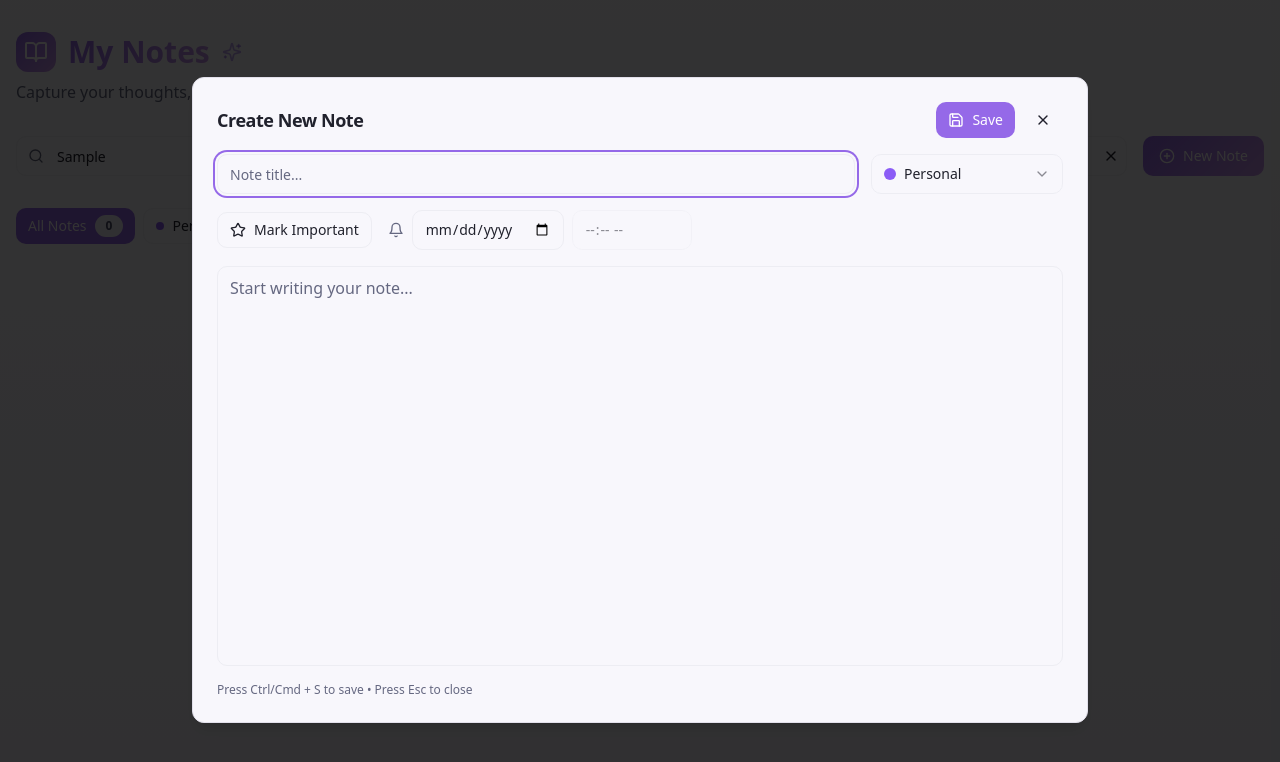
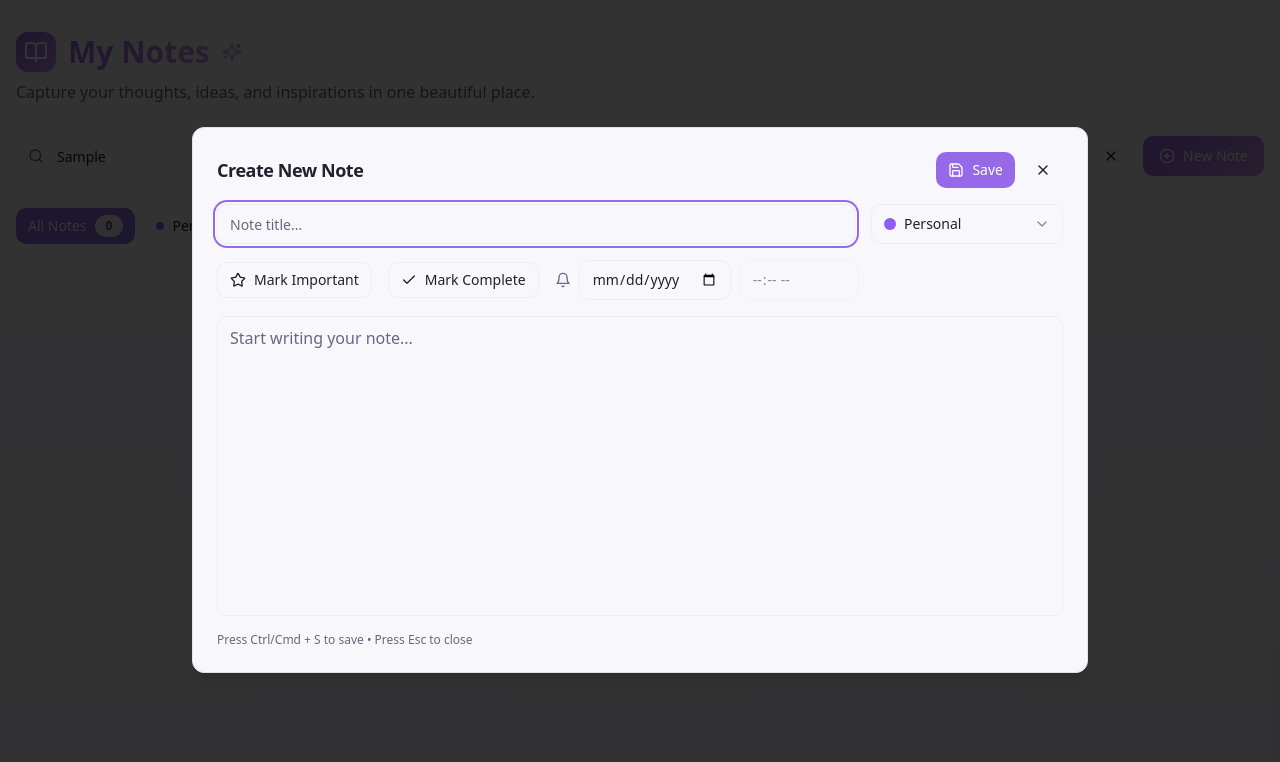
Before and after one commit to laith-hamdan/notes-application, a React (Vite) app: page / in a window 1280 px wide. Both pictures are taken after typing "Sample" into the empty fields and a click on the button "Create Your First Note". Shown: the top 762 px of the page. Built offline with nearby package versions, Linux system fonts and the light colour scheme.

Commit message:
Add note actions and styling

```diff
--- a/src/components/NoteCard.tsx
+++ b/src/components/NoteCard.tsx
@@ -42,7 +42,7 @@ export const NoteCard = ({ note, categories, onEdit, onDelete, onToggleImportant
         <div className="flex items-start justify-between mb-3">
           <div className="flex-1 min-w-0">
             <div className="flex items-center gap-2">
-              <h3 className="font-semibold text-lg text-foreground truncate">
+              <h3 className={`font-semibold text-lg text-foreground truncate ${note.isChecked ? 'line-through opacity-60' : ''}`}>
                 {note.title}
               </h3>
               {note.isImportant && (
@@ -93,7 +93,7 @@ export const NoteCard = ({ note, categories, onEdit, onDelete, onToggleImportant
         </div>
 
         {note.content && (
-          <p className="text-muted-foreground text-sm mb-4 leading-relaxed">
+          <p className={`text-muted-foreground text-sm mb-4 leading-relaxed ${note.isChecked ? 'line-through opacity-60' : ''}`}>
             {getPreview(note.content)}
           </p>
         )}
--- a/src/components/NoteEditor.tsx
+++ b/src/components/NoteEditor.tsx
@@ -19,21 +19,23 @@ import {
 } from '@/components/ui/dialog';
 import * as DialogPrimitive from "@radix-ui/react-dialog";
 import { cn } from "@/lib/utils";
-import { X, Save, Star, Bell } from 'lucide-react';
+import { X, Save, Star, Bell, Check, Trash2 } from 'lucide-react';
 
 interface NoteEditorProps {
   note?: Note;
   categories: NoteCategory[];
   isOpen: boolean;
   onClose: () => void;
-  onSave: (title: string, content: string, category: string, isImportant?: boolean, reminderDate?: Date) => void;
+  onSave: (title: string, content: string, category: string, isImportant?: boolean, reminderDate?: Date, isChecked?: boolean) => void;
+  onDelete?: (id: string) => void;
 }
 
-export const NoteEditor = ({ note, categories, isOpen, onClose, onSave }: NoteEditorProps) => {
+export const NoteEditor = ({ note, categories, isOpen, onClose, onSave, onDelete }: NoteEditorProps) => {
   const [title, setTitle] = useState('');
   const [content, setContent] = useState('');
   const [category, setCategory] = useState('personal');
   const [isImportant, setIsImportant] = useState(false);
+  const [isChecked, setIsChecked] = useState(false);
   const [reminderDate, setReminderDate] = useState('');
   const [reminderTime, setReminderTime] = useState('');
 
@@ -43,6 +45,7 @@ export const NoteEditor = ({ note, categories, isOpen, onClose, onSave }: NoteEd
       setContent(note.content);
       setCategory(note.category);
       setIsImportant(note.isImportant || false);
+      setIsChecked(note.isChecked || false);
       if (note.reminderDate) {
         const date = new Date(note.reminderDate);
         setReminderDate(date.toISOString().split('T')[0]);
@@ -56,6 +59,7 @@ export const NoteEditor = ({ note, categories, isOpen, onClose, onSave }: NoteEd
       setContent('');
       setCategory('personal');
       setIsImportant(false);
+      setIsChecked(false);
       setReminderDate('');
       setReminderTime('');
     }
@@ -69,8 +73,15 @@ export const NoteEditor = ({ note, categories, isOpen, onClose, onSave }: NoteEd
       reminder = new Date(`${reminderDate}T${reminderTime}`);
     }
 
-    onSave(title.trim() || 'Untitled Note', content, category, isImportant, reminder);
+    onSave(title.trim() || 'Untitled Note', content, category, isImportant, reminder, isChecked);
     onClose();
+  };
+
+  const handleDelete = () => {
+    if (note && onDelete) {
+      onDelete(note.id);
+      onClose();
+    }
   };
 
   const handleKeyDown = (e: React.KeyboardEvent) => {
@@ -98,6 +109,12 @@ export const NoteEditor = ({ note, categories, isOpen, onClose, onSave }: NoteEd
               {note ? 'Edit Note' : 'Create New Note'}
             </DialogTitle>
             <div className="flex items-center gap-2">
+              {note && onDelete && (
+                <Button variant="destructive" size="sm" onClick={handleDelete} className="gap-2">
+                  <Trash2 className="h-4 w-4" />
+                  Delete
+                </Button>
+              )}
               <Button onClick={handleSave} size="sm" className="gap-2">
                 <Save className="h-4 w-4" />
                 Save
@@ -150,6 +167,17 @@ export const NoteEditor = ({ note, categories, isOpen, onClose, onSave }: NoteEd
               {isImportant ? 'Important' : 'Mark Important'}
             </Button>
 
+            <Button
+              type="button"
+              variant={isChecked ? "default" : "outline"}
+              size="sm"
+              onClick={() => setIsChecked(!isChecked)}
+              className="gap-2"
+            >
+              <Check className={`h-4 w-4 ${isChecked ? 'fill-current' : ''}`} />
+              {isChecked ? 'Completed' : 'Mark Complete'}
+            </Button>
+
             <div className="flex items-center gap-2">
               <Bell className="h-4 w-4 text-muted-foreground" />
               <Input
@@ -170,12 +198,14 @@ export const NoteEditor = ({ note, categories, isOpen, onClose, onSave }: NoteEd
             </div>
           </div>
 
-          <Textarea
-            placeholder="Start writing your note..."
-            value={content}
-            onChange={(e) => setContent(e.target.value)}
-            className="flex-1 min-h-[400px] resize-none text-base leading-relaxed"
-          />
+          <div className="flex-1 min-h-0">
+            <Textarea
+              placeholder="Start writing your note..."
+              value={content}
+              onChange={(e) => setContent(e.target.value)}
+              className="w-full h-full min-h-[300px] resize-none text-base leading-relaxed"
+            />
+          </div>
         </div>
 
         <div className="flex-shrink-0 text-xs text-muted-foreground">
--- a/src/hooks/useNotes.ts
+++ b/src/hooks/useNotes.ts
@@ -75,7 +75,7 @@ export const useNotes = () => {
     localStorage.setItem(CATEGORIES_KEY, JSON.stringify(newCategories));
   };
 
-  const createNote = (title: string, content: string, category: string, isImportant?: boolean, reminderDate?: Date): Note => {
+  const createNote = (title: string, content: string, category: string, isImportant?: boolean, reminderDate?: Date, isChecked?: boolean): Note => {
     const newNote: Note = {
       id: Date.now().toString(),
       title: title || 'Untitled Note',
@@ -85,6 +85,7 @@ export const useNotes = () => {
       updatedAt: new Date(),
       isImportant,
       reminderDate,
+      isChecked,
     };
 
     saveNotes([newNote, ...notes]);
--- a/src/pages/Index.tsx
+++ b/src/pages/Index.tsx
@@ -37,15 +37,15 @@ const Index = () => {
     setIsEditorOpen(true);
   };
 
-  const handleSaveNote = (title: string, content: string, category: string, isImportant?: boolean, reminderDate?: Date) => {
+  const handleSaveNote = (title: string, content: string, category: string, isImportant?: boolean, reminderDate?: Date, isChecked?: boolean) => {
     if (editingNote) {
-      updateNote(editingNote.id, { title, content, category, isImportant, reminderDate });
+      updateNote(editingNote.id, { title, content, category, isImportant, reminderDate, isChecked });
       toast({
         title: "Note updated",
         description: "Your note has been saved successfully.",
       });
     } else {
-      createNote(title, content, category, isImportant, reminderDate);
+      createNote(title, content, category, isImportant, reminderDate, isChecked);
       toast({
         title: "Note created",
         description: "Your new note has been created successfully.",
@@ -179,6 +179,7 @@ const Index = () => {
           isOpen={isEditorOpen}
           onClose={() => setIsEditorOpen(false)}
           onSave={handleSaveNote}
+          onDelete={handleDeleteNote}
         />
       </div>
     </div>
--- a/src/types/note.ts
+++ b/src/types/note.ts
@@ -7,6 +7,7 @@ export interface Note {
   updatedAt: Date;
   isImportant?: boolean;
   reminderDate?: Date;
+  isChecked?: boolean;
 }
 
 export interface NoteCategory {
```
